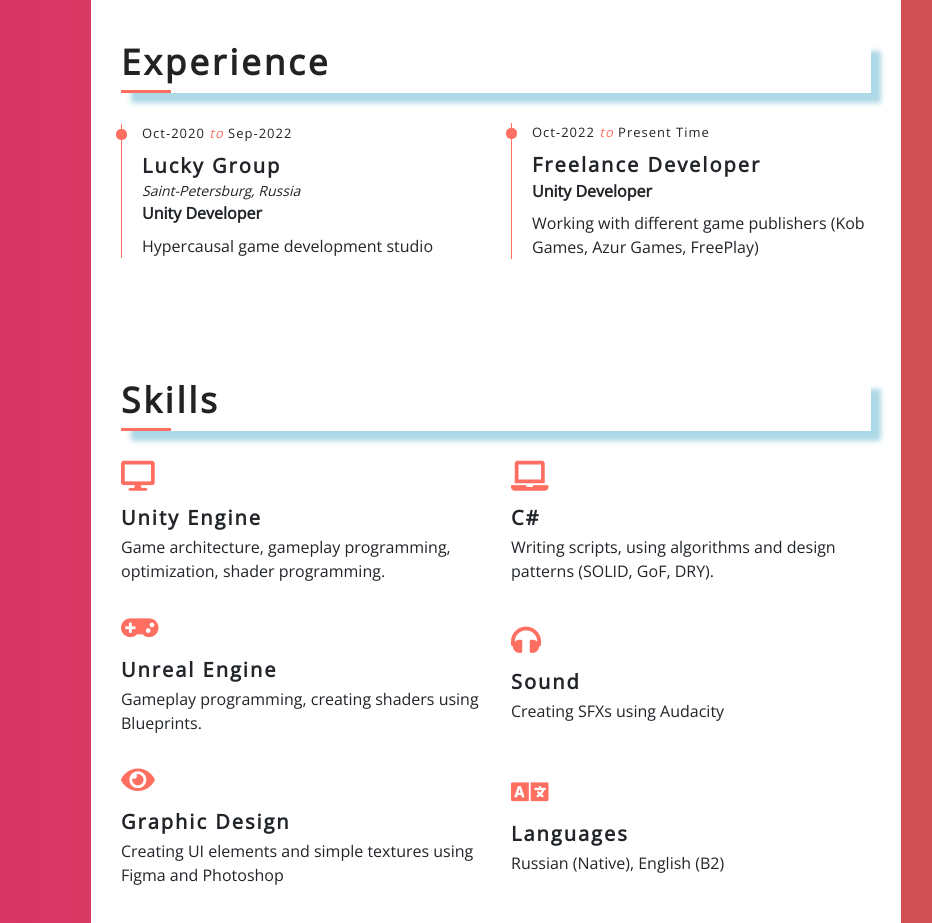
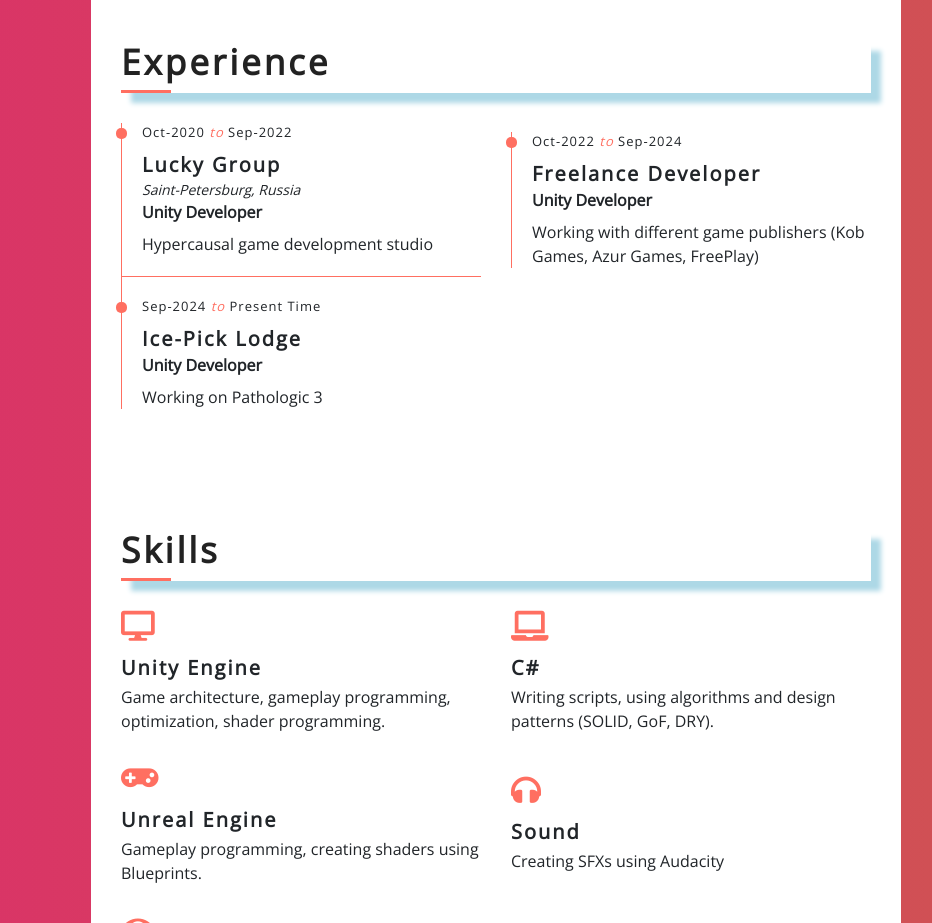
Before and after one commit to overhealer/overhealer.github.io, a plain HTML site: page index.html in a window 1280 px wide. Shown: the part 1200-2123 px from the top of the page, without its empty margins (309-1241 px from the left). Drawn offline with nearby package versions, Linux system fonts and the light colour scheme.

Commit message:
update work status

```diff
--- a/index.html
+++ b/index.html
@@ -156,10 +156,18 @@
                             </div>
                             <div class="col-md-6">
                                 <div class="exp-col">
-                                    <span>Oct-2022 <i>to</i> Present Time</span>
+                                    <span>Oct-2022 <i>to</i> Sep-2024</span>
                                     <h3>Freelance Developer</h3>
                                     <h5>Unity Developer</h5>
                                     <p>Working with different game publishers (Kob Games, Azur Games, FreePlay)</p>
+                                </div>
+                            </div>
+							<div class="col-md-6">
+                                <div class="exp-col">
+                                    <span>Sep-2024 <i>to</i> Present Time</span>
+                                    <h3>Ice-Pick Lodge</h3>
+                                    <h5>Unity Developer</h5>
+                                    <p>Working on Pathologic 3</p>
                                 </div>
                             </div>
                         </div>
```
